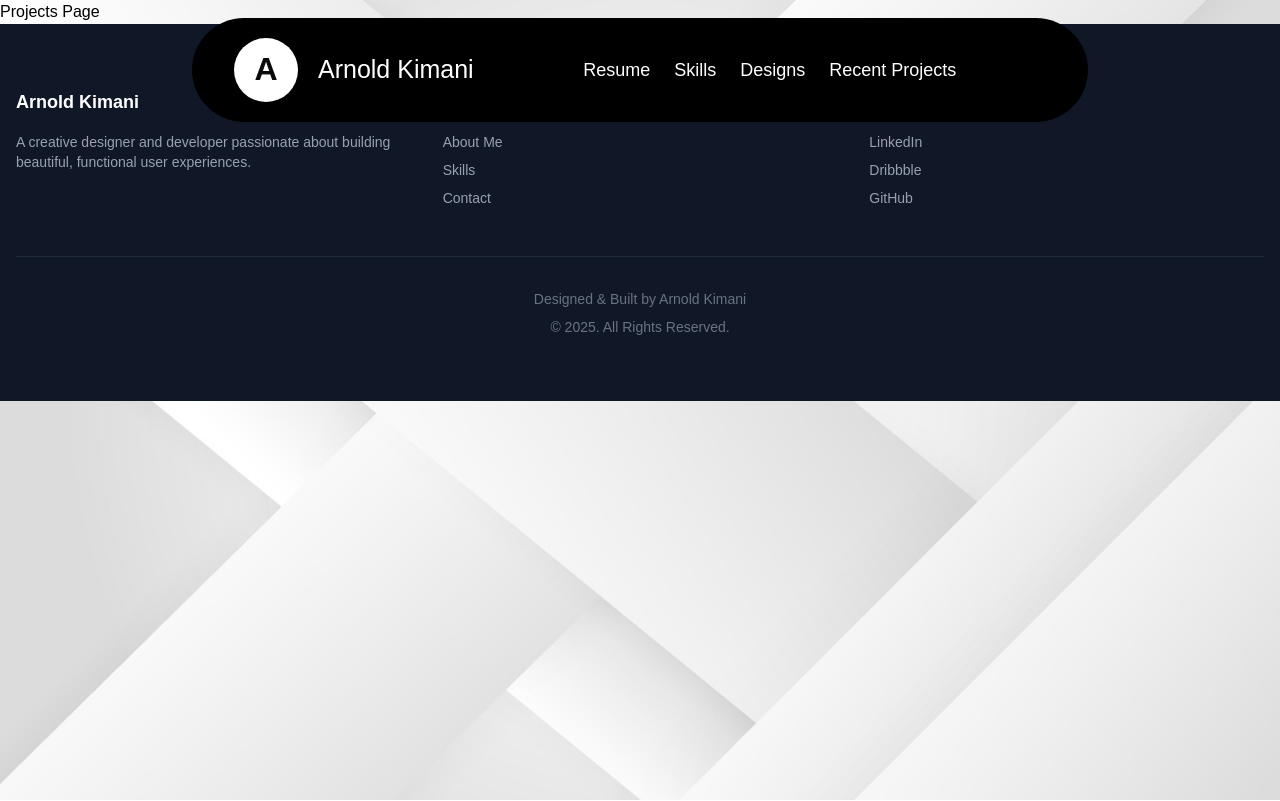
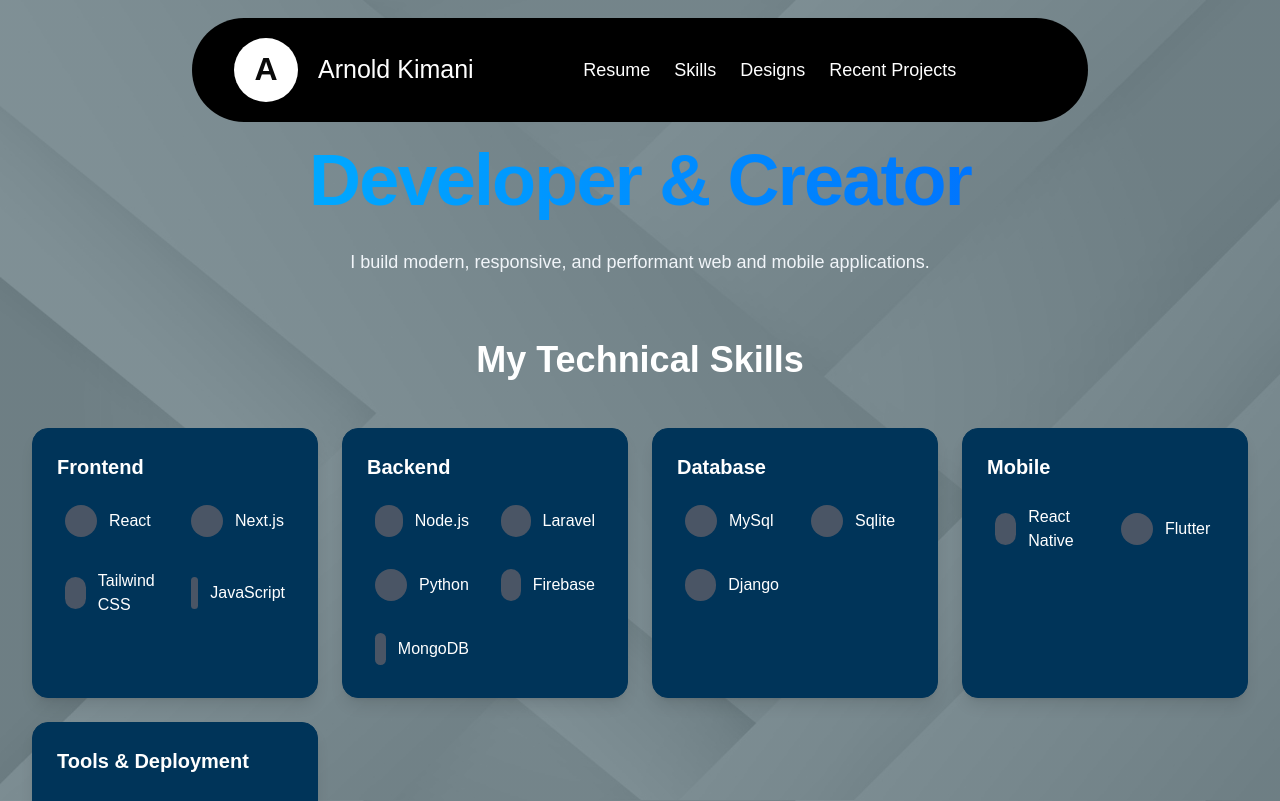
Before and after one commit to arnoldqym/kimani-portfolio, a Next.js app: page /projects in a window 1280 px wide. Shown: the top 801 px of the page. Built offline with nearby package versions, Linux system fonts and the light colour scheme.

Commit message:
updates for projects page

```diff
--- a/app/globals.css
+++ b/app/globals.css
@@ -26,10 +26,12 @@ html {
 body {
   font-family: Arial, Helvetica, sans-serif;
   overflow-x: hidden;
-  background-image: url('/imgs/ak-background.jpg');
+  background-attachment: fixed;
+  background-position: center;
   background-size: cover;
-  background-position: center;
-  background-attachment: fixed;
+  background-image:
+    linear-gradient(rgba(0, 33, 44, 0.5), rgba(0, 33, 44, 0.5)), /* Updated linear gradient color to #00171F */
+    url('/imgs/ak-background.jpg');
 }
 
 
--- a/app/page.tsx
+++ b/app/page.tsx
@@ -10,7 +10,7 @@ export default function Home() {
       <main className="container w-full lg:pt-40 md:pt-28 sm:pt-28 xs:pt-28 pt-28 mx-auto max-w-screen-xl">
         {/* Hero Section - Fixed overflow */}
         <section className="hero flex flex-col lg:flex-row">
-          <div className="hero-blue flex-1 bg-blue-100 rounded-[30px] p-[30px] flex flex-col justify-center">
+          <div className="hero-blue flex-1 bg-blue-300 rounded-[30px] p-[30px] flex flex-col justify-center">
             <div>
               <h1 className="text-4xl font-bold">
                 <small className="text-xl font-normal">Hi I&#39;m</small>
@@ -51,7 +51,7 @@ export default function Home() {
         {/* Skills Section - Fixed overflow */}
         <section id="skills" className="skills container pt-10 pb-10">
           <h2 className="text-5xl font-bold text-center mb-8">
-            <small className="block text-xl font-normal text-gray-600 mb-2">About Me</small>
+            <small className="block text-xl font-normal text-gray-200 mb-2">About Me</small>
             Skills
           </h2>
           <div className="holder-blue bg-blue-100 rounded-[30px] p-[30px] flex flex-col lg:grid lg:grid-cols-3 gap-8 overflow-hidden">
--- a/app/projects/page.tsx
+++ b/app/projects/page.tsx
@@ -2,13 +2,144 @@
 import React from 'react'
 import Navbar from '@/components/Navbar'
 import Footer from '@/components/Footer'
+import Image from 'next/image';
 
-export default function page() {
+// --- ICONS (You can use a library like `react-icons` for this) ---
+const IconPlaceholder = ({ className = "w-8 h-8" }) => <div className={`bg-gray-600 rounded-full ${className}`}></div>;
+
+// --- EXAMPLE DATA ---
+const skills = {
+  frontend: [
+    { name: 'React', icon: <IconPlaceholder /> },
+    { name: 'Next.js', icon: <IconPlaceholder /> },
+    { name: 'Tailwind CSS', icon: <IconPlaceholder /> },
+    { name: 'JavaScript', icon: <IconPlaceholder /> },
+  ],
+  backend: [
+    { name: 'Node.js', icon: <IconPlaceholder /> },
+    { name: 'Laravel', icon: <IconPlaceholder /> },
+    { name: 'Python', icon: <IconPlaceholder /> },
+    { name: 'Firebase', icon: <IconPlaceholder /> },
+    { name: 'MongoDB', icon: <IconPlaceholder /> },
+  ],
+  databases: [
+    { name: 'MySql', icon: <IconPlaceholder /> },
+    { name: 'Sqlite', icon: <IconPlaceholder /> },
+    { name: 'Django', icon: <IconPlaceholder /> },
+  ],
+  mobile: [
+    { name: 'React Native', icon: <IconPlaceholder /> },
+    { name: 'Flutter', icon: <IconPlaceholder /> },
+  ],
+  tools: [
+    { name: 'Git & GitHub', icon: <IconPlaceholder /> },
+    { name: 'Docker', icon: <IconPlaceholder /> },
+  ]
+};
+
+const projects = [
+  {
+    title: 'Love Home Mart',
+    description: 'A full-stack e-commerce website with features like product catalog, shopping cart, and user authentication.',
+    imageUrl: '/imgs/loveHomeMart.png',
+    technologies: ['React', 'Node.js', 'MongoDB', 'Tailwind CSS'],
+    liveLink: 'https://lovehomemart.com'
+  },
+  {
+    title: 'Mobile Weather App',
+    description: 'A cross-platform mobile application that displays real-time weather information based on user location.',
+    imageUrl: 'https://placehold.co/600x400/2D3748/E2E8F0/png?text=Project+2',
+    technologies: ['React Native', 'Firebase', 'OpenWeatherMap API'],
+    liveLink: 'https://example.com'
+  },
+  {
+    title: 'Portfolio Website V2',
+    description: 'A personal portfolio website to showcase my skills and projects to potential employers and clients.',
+    imageUrl: 'https://placehold.co/600x400/2D3748/E2E8F0/png?text=Project+3',
+    technologies: ['Next.js', 'Tailwind CSS', 'Vercel'],
+    liveLink: 'https://example.com'
+  }
+];
+
+// --- MODIFIED: Reusable Bento Box for Skills with hover effect on items ---
+type Skill = { name: string; icon: React.ReactNode };
+type SkillBoxProps = { title: string; skills: Skill[] };
+
+const SkillBox: React.FC<SkillBoxProps> = ({ title, skills }) => (
+  <div className="relative group col-span-1 bg-[#003459] backdrop-blur-sm p-6 rounded-2xl border border-[#003459] shadow-lg hover:shadow-xl transition-shadow duration-300 overflow-hidden">
+    {/* Glowing Border Effect */}
+    <div className="relative">
+      <h3 className="text-xl font-semibold text-white mb-4">{title}</h3>
+      <div className="grid grid-cols-2 gap-4">
+        {skills.map((skill: Skill) => (
+          <div key={skill.name} className="flex items-center gap-3 p-2 rounded-lg hover:bg-slate-800/50 transition-colors">
+            {skill.icon}
+            <span className="text-white">{skill.name}</span>
+          </div>
+        ))}
+      </div>
+    </div>
+  </div>
+);
+
+export default function Page() {
   return (
     <>
-        <Navbar />
-        <h1>Projects Page</h1>
-        <Footer />
+      <Navbar />
+      <main className="text-white">
+        <div className="container mx-auto px-4 sm:px-6 lg:px-8 py-36">
+
+          {/* --- HERO/INTRO SECTION --- */}
+          <div className="text-center mb-16">
+            <h1 className="text-5xl md:text-7xl font-extrabold tracking-tight bg-clip-text text-transparent bg-gradient-to-r from-sky-400 to-blue-600 pb-4">
+              Developer & Creator
+            </h1>
+            <p className="max-w-2xl mx-auto mt-4 text-lg text-slate-100">
+              I build modern, responsive, and performant web and mobile applications.
+            </p>
+          </div>
+
+          {/* --- MODIFIED: SKILLS SECTION (BENTO GRID) --- */}
+          <div className="mb-24">
+            <h2 className="text-4xl font-bold text-center mb-12">My Technical Skills</h2>
+            <div className="grid grid-cols-1 md:grid-cols-2 lg:grid-cols-4 gap-6">
+              <SkillBox title="Frontend" skills={skills.frontend} />
+              <SkillBox title="Backend" skills={skills.backend} />
+              <SkillBox title="Database" skills={skills.databases} />
+              <SkillBox title="Mobile" skills={skills.mobile} />
+              <SkillBox title="Tools & Deployment" skills={skills.tools} />
+            </div>
+          </div>
+
+          {/* --- PROJECTS SECTION --- */}
+          <div>
+            <h2 className="text-4xl font-bold text-center mb-12">My Projects</h2>
+            <div className="grid grid-cols-1 md:grid-cols-2 lg:grid-cols-3 xl:grid-cols-4 gap-8">
+              {projects.map((project, index) => (
+                <div key={index} className="bg-[#003459] rounded-xl overflow-hidden shadow-lg group transform hover:-translate-y-2 transition-transform duration-300 ease-in-out border border-slate-700">
+                  <div className="overflow-hidden">
+                    <Image src={project.imageUrl} alt={project.title} width={600} height={400} className="w-full h-64 object-cover group-hover:scale-110 transition-transform duration-500" />
+                  </div>
+                  <div className="p-4">
+                    <h3 className="text-2xl font-bold text-white mb-2">{project.title}</h3>
+                    <p className="text-slate-400 mb-4 h-16">{project.description}</p>
+                    <div className="flex flex-wrap gap-2 mb-5">
+                      {project.technologies.map((tech, i) => (
+                        <span key={i} className="bg-sky-900/50 text-sky-300 text-xs font-semibold px-3 py-1 rounded-full">{tech}</span>
+                      ))}
+                    </div>
+                    <a href={project.liveLink} target="_blank" rel="noopener noreferrer" className="inline-block w-full text-center bg-gradient-to-r from-sky-500 to-blue-600 text-white font-semibold px-6 py-3 rounded-lg hover:from-sky-600 hover:to-blue-700 transition-all duration-300">
+                      View Live Project
+                    </a>
+                  </div>
+                </div>
+              ))}
+            </div>
+          </div>
+
+        </div>
+      </main>
+      <Footer />
     </>
   )
 }
--- a/components/Footer.tsx
+++ b/components/Footer.tsx
@@ -11,7 +11,7 @@ const Footer: React.FC = () => {
     const skillsHref = isHomepage ? '#skills' : '/#skills';
 
     return (
-        <footer className="bg-gray-900 text-white">
+        <footer className="bg-black text-white">
             <div className="container mx-auto px-4 py-16">
                 <div className="grid grid-cols-1 md:grid-cols-3 gap-8 text-center md:text-left">
                     {/* About Section */}
--- a/next.config.ts
+++ b/next.config.ts
@@ -4,6 +4,24 @@ const nextConfig: NextConfig = {
   /* config options here */
   images: {
     remotePatterns: [
+      {
+        protocol: 'https',
+        hostname: 'www.lovvehomemart.com',
+        port: '',
+        pathname: '/**',
+      },
+      {
+        protocol: 'https',
+        hostname: 'www.creativeboom.com',
+        port: '',
+        pathname: '/**',
+      },
+      {
+        protocol: 'https',
+        hostname: 'www.creativeboom.com',
+        port: '',
+        pathname: '/**',
+      },
       {
         protocol: 'https',
         hostname: 'www.creativeboom.com',
@@ -28,6 +46,12 @@ const nextConfig: NextConfig = {
         port: '',
         pathname: '/**',
       },
+      {
+        protocol: 'https',
+        hostname: 'placehold.co',
+        port: '',
+        pathname: '/**',
+      },
     ],
   },
 };
--- a/package.json
+++ b/package.json
@@ -12,7 +12,8 @@
     "framer-motion": "^12.18.1",
     "next": "15.3.3",
     "react": "^19.0.0",
-    "react-dom": "^19.0.0"
+    "react-dom": "^19.0.0",
+    "react-icons": "^5.5.0"
   },
   "devDependencies": {
     "@eslint/eslintrc": "^3",
```
Also changed, not shown: components/Navbar.tsx (+7 -10 lines), public/imgs/LoveHomeMart.png (added), 1 other file (tests, documents, lock files or other folders).
